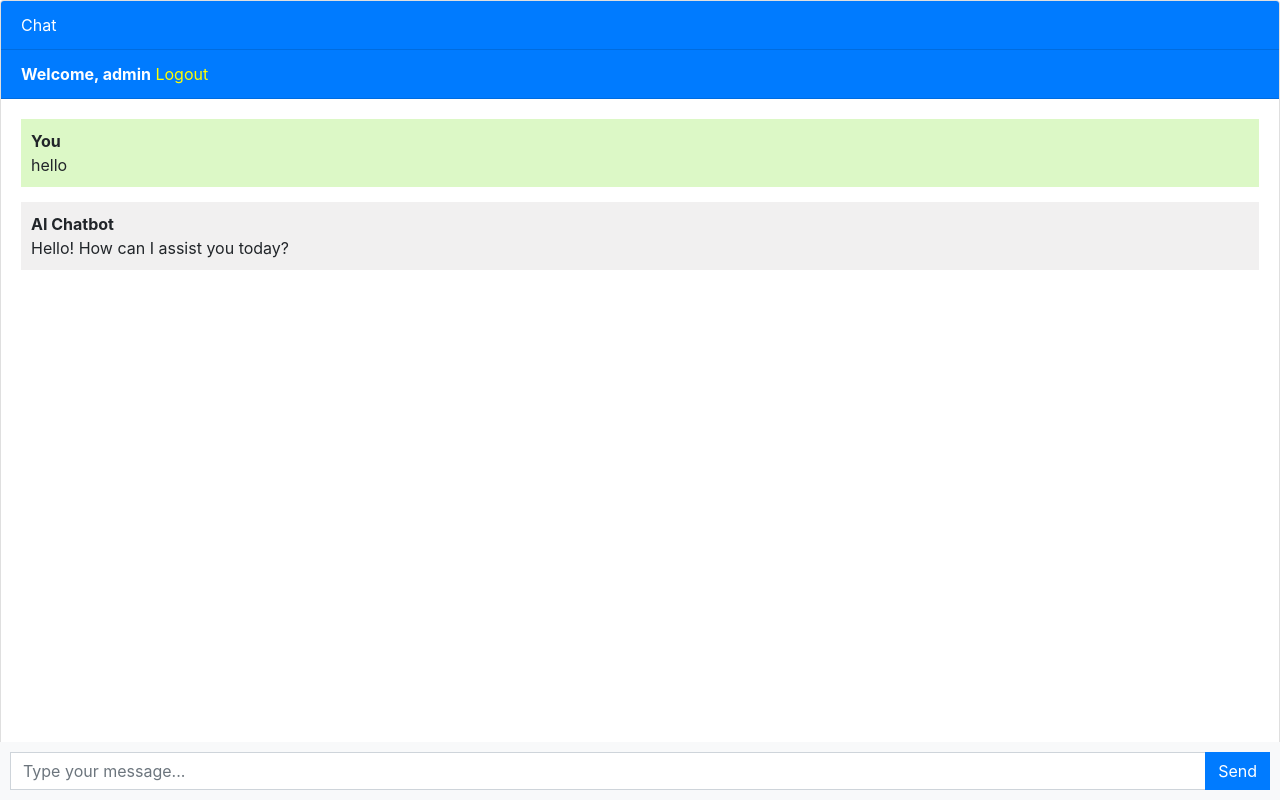
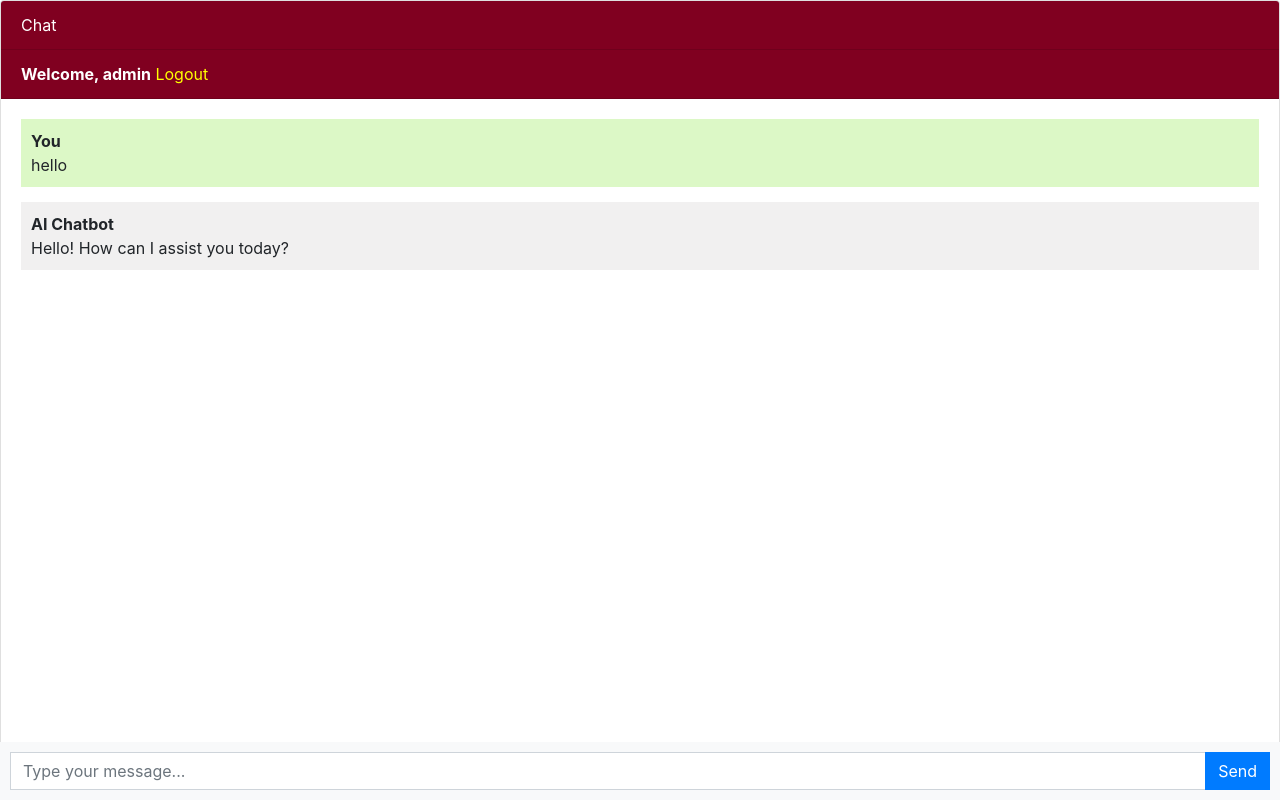
Before and after one commit to CSEN-SCU/csen-174-f24-project-aiscu, a Django app: page / in a window 1280 px wide. Run offline with Django 5.2, Linux system fonts and the light colour scheme; a user stored in the database is signed in; data comes from the database, SQL or seed files in the repository; some libraries are stand-ins or nearby versions.

Commit message:
Update chatbot.html
Changes to chat page header

```diff
--- a/django_chatbot/templates/chatbot.html
+++ b/django_chatbot/templates/chatbot.html
@@ -60,6 +60,11 @@
       display: flex;
       flex-direction: column;
     }
+
+    .card-header {
+        background-color: #800020;
+    }
+
   </style>
 {% endblock %}
 
@@ -67,9 +72,9 @@
 {% block content %}
 <div class="chat-container">
   <div class="card flex-grow-1">
-    <div class="card-header bg-primary text-white">Chat</div>
+    <div class="card-header text-white">Chat</div>
     {% if user.is_authenticated %}
-    <div class="card-header bg-primary text-white"><b>Welcome, {{user.username}}</b>   <a style="color: yellow;" href="home">Logout</a></div>
+    <div class="card-header text-white"><b>Welcome, {{user.username}}</b>   <a style="color: yellow;" href="home">Logout</a></div>
     {% else %}
     <div class="card-header bg-primary text-white"><a style="color: yellow" href="login">Login</a>   <a style="color: yellow;" href="register">Register</a></div>
     {% endif %}
```
